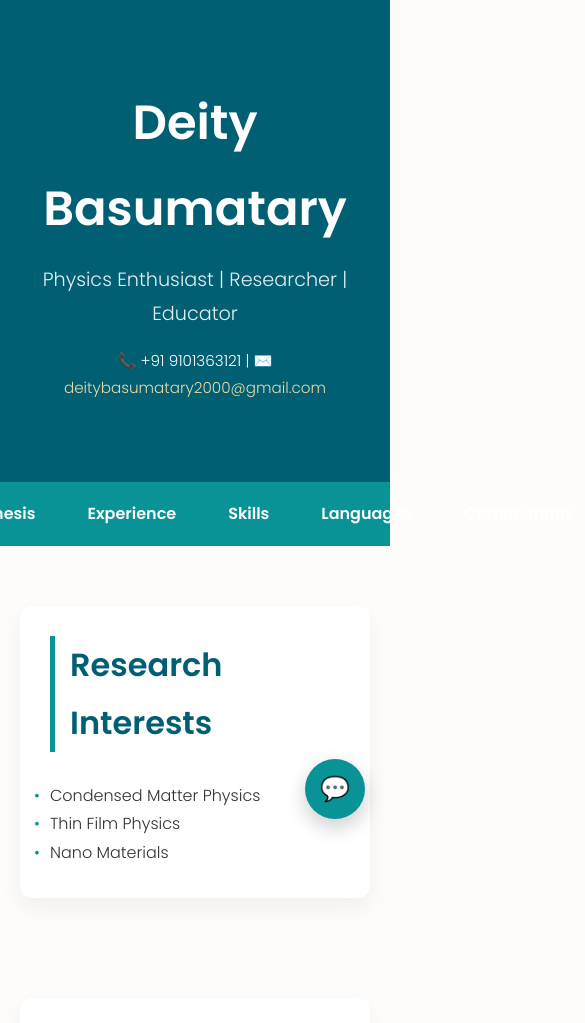
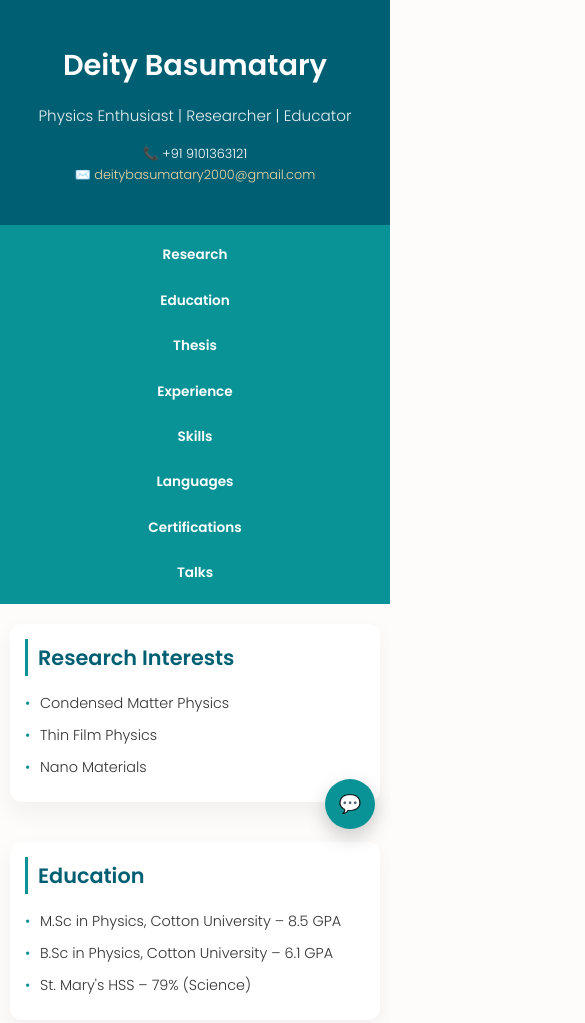
Before and after one commit to deitybty/portfolio, a plain HTML site: page index.html in a window 390 px wide. Shown: the top 1023 px of the page, 585 px wide, since content can reach past the window. Drawn offline with Linux system fonts and the light colour scheme.

Commit message:
Update index.html

```diff
--- a/index.html
+++ b/index.html
@@ -21,34 +21,46 @@
     header {
       background: #005f73;
       color: white;
-      padding: 80px 20px;
+      padding: 60px 20px;
       text-align: center;
     }
     header h1 {
-      font-size: 3em;
+      font-size: 2.5em;
       margin-bottom: 10px;
     }
     header p {
-      font-size: 1.2em;
+      font-size: 1.1em;
       opacity: 0.9;
+      margin-bottom: 15px;
+    }
+    .contact {
+      margin-top: 15px;
+      font-size: 0.9em;
+      word-break: break-word;
+    }
+    .contact a {
+      color: #e9d8a6;
+      text-decoration: none;
     }
     nav {
       background: #0a9396;
-      padding: 10px 0;
+      padding: 15px 10px;
       position: sticky;
       top: 0;
       z-index: 1000;
       display: flex;
       justify-content: center;
-      gap: 20px;
+      flex-wrap: wrap;
+      gap: 10px;
     }
     nav a {
       color: white;
       text-decoration: none;
       font-weight: 600;
-      padding: 8px 16px;
+      padding: 8px 12px;
       border-radius: 4px;
       transition: background 0.3s;
+      font-size: 0.9em;
     }
     nav a:hover {
       background: #94d2bd;
@@ -56,74 +68,72 @@
     }
     .container {
       max-width: 1000px;
-      margin: 60px auto;
-      padding: 0 20px;
+      margin: 40px auto;
+      padding: 0 15px;
     }
     section {
-      margin-bottom: 100px;
+      margin-bottom: 60px;
     }
     h2 {
       color: #005f73;
-      font-size: 2em;
+      font-size: 1.6em;
       border-left: 5px solid #0a9396;
       padding-left: 15px;
-      margin-bottom: 30px;
+      margin-bottom: 20px;
     }
     ul {
       list-style: none;
       padding-left: 0;
     }
+    ul li {
+      margin-bottom: 8px;
+      padding-left: 20px;
+      position: relative;
+    }
     ul li::before {
       content: "\2022";
       color: #0a9396;
-      display: inline-block;
-      width: 1em;
-      margin-left: -1em;
+      position: absolute;
+      left: 0;
+      top: 0;
     }
     .info-card {
       background: #ffffff;
-      padding: 30px;
+      padding: 25px;
       border-radius: 12px;
       box-shadow: 0 10px 25px rgba(0, 0, 0, 0.05);
     }
-    .contact {
-      margin-top: 15px;
-      font-size: 0.95em;
-    }
-    .contact a {
-      color: #e9d8a6;
-      text-decoration: none;
-    }
     footer {
       text-align: center;
-      padding: 40px 20px;
+      padding: 30px 20px;
       background: #005f73;
       color: white;
-      font-size: 0.95em;
+      font-size: 0.9em;
     }
 
     /* Floating Chatbot UI */
     #chat-button {
       position: fixed;
-      bottom: 25px;
-      right: 25px;
+      bottom: 20px;
+      right: 20px;
       background-color: #0a9396;
       color: white;
       border: none;
       border-radius: 50%;
-      width: 60px;
-      height: 60px;
-      font-size: 24px;
+      width: 55px;
+      height: 55px;
+      font-size: 20px;
       cursor: pointer;
       box-shadow: 0 8px 20px rgba(0, 0, 0, 0.2);
       z-index: 9999;
     }
     #chat-window {
       position: fixed;
-      bottom: 100px;
-      right: 25px;
-      width: 300px;
-      height: 400px;
+      bottom: 85px;
+      right: 15px;
+      width: calc(100vw - 30px);
+      max-width: 320px;
+      height: 350px;
       background: white;
       border: 1px solid #ccc;
       border-radius: 12px;
@@ -136,13 +146,14 @@
     #chat-header {
       background-color: #005f73;
       color: white;
-      padding: 10px;
+      padding: 12px;
       font-weight: bold;
+      font-size: 0.9em;
     }
     #chat-body {
       flex: 1;
-      padding: 10px;
-      font-size: 0.9em;
+      padding: 15px;
+      font-size: 0.85em;
       overflow-y: auto;
     }
     #chat-input {
@@ -151,15 +162,135 @@
     }
     #chat-input input {
       flex: 1;
-      padding: 8px;
+      padding: 10px;
       border: none;
+      font-size: 0.9em;
     }
     #chat-input button {
       background: #0a9396;
       color: white;
       border: none;
-      padding: 8px 12px;
+      padding: 10px 15px;
       cursor: pointer;
+      font-size: 0.9em;
+    }
+
+    /* Mobile Responsive Styles */
+    @media (max-width: 768px) {
+      header {
+        padding: 40px 15px;
+      }
+      header h1 {
+        font-size: 2em;
+      }
+      header p {
+        font-size: 1em;
+      }
+      .contact {
+        font-size: 0.85em;
+        line-height: 1.6;
+      }
+      nav {
+        padding: 10px 5px;
+        gap: 8px;
+      }
+      nav a {
+        padding: 6px 10px;
+        font-size: 0.8em;
+      }
+      .container {
+        margin: 20px auto;
+        padding: 0 10px;
+      }
+      section {
+        margin-bottom: 40px;
+      }
+      h2 {
+        font-size: 1.4em;
+        padding-left: 12px;
+        margin-bottom: 15px;
+      }
+      .info-card {
+        padding: 20px;
+      }
+      ul li {
+        font-size: 0.95em;
+        margin-bottom: 6px;
+      }
+      footer {
+        padding: 25px 15px;
+        font-size: 0.85em;
+      }
+      #chat-button {
+        width: 50px;
+        height: 50px;
+        font-size: 18px;
+        bottom: 15px;
+        right: 15px;
+      }
+      #chat-window {
+        bottom: 75px;
+        right: 10px;
+        width: calc(100vw - 20px);
+        height: 300px;
+      }
+    }
+
+    @media (max-width: 480px) {
+      header h1 {
+        font-size: 1.8em;
+      }
+      header p {
+        font-size: 0.95em;
+      }
+      .contact {
+        font-size: 0.8em;
+      }
+      nav {
+        flex-direction: column;
+        align-items: center;
+        gap: 5px;
+      }
+      nav a {
+        padding: 8px 16px;
+        font-size: 0.85em;
+        min-width: 80px;
+        text-align: center;
+      }
+      h2 {
+        font-size: 1.3em;
+        border-left-width: 3px;
+        padding-left: 10px;
+      }
+      .info-card {
+        padding: 15px;
+      }
+      ul li {
+        font-size: 0.9em;
+        padding-left: 15px;
+      }
+      #chat-window {
+        height: 280px;
+      }
+    }
+
+    /* Landscape orientation for small screens */
+    @media (max-height: 500px) and (orientation: landscape) {
+      header {
+        padding: 30px 15px;
+      }
+      header h1 {
+        font-size: 1.8em;
+      }
+      .container {
+        margin: 15px auto;
+      }
+      section {
+        margin-bottom: 30px;
+      }
+      #chat-window {
+        height: 250px;
+      }
     }
   </style>
 </head>
@@ -168,7 +299,8 @@
     <h1>Deity Basumatary</h1>
     <p>Physics Enthusiast | Researcher | Educator</p>
     <div class="contact">
-      📞 +91 9101363121 | ✉️ <a href="mailto:deitybasumatary2000@gmail.com">deitybasumatary2000@gmail.com</a>
+      📞 +91 9101363121<br>
+      ✉️ <a href="mailto:deitybasumatary2000@gmail.com">deitybasumatary2000@gmail.com</a>
     </div>
   </header>
 
@@ -198,7 +330,7 @@
       <ul>
         <li>M.Sc in Physics, Cotton University – 8.5 GPA</li>
         <li>B.Sc in Physics, Cotton University – 6.1 GPA</li>
-        <li>St. Mary’s HSS – 79% (Science)</li>
+        <li>St. Mary's HSS – 79% (Science)</li>
       </ul>
     </section>
 
```
